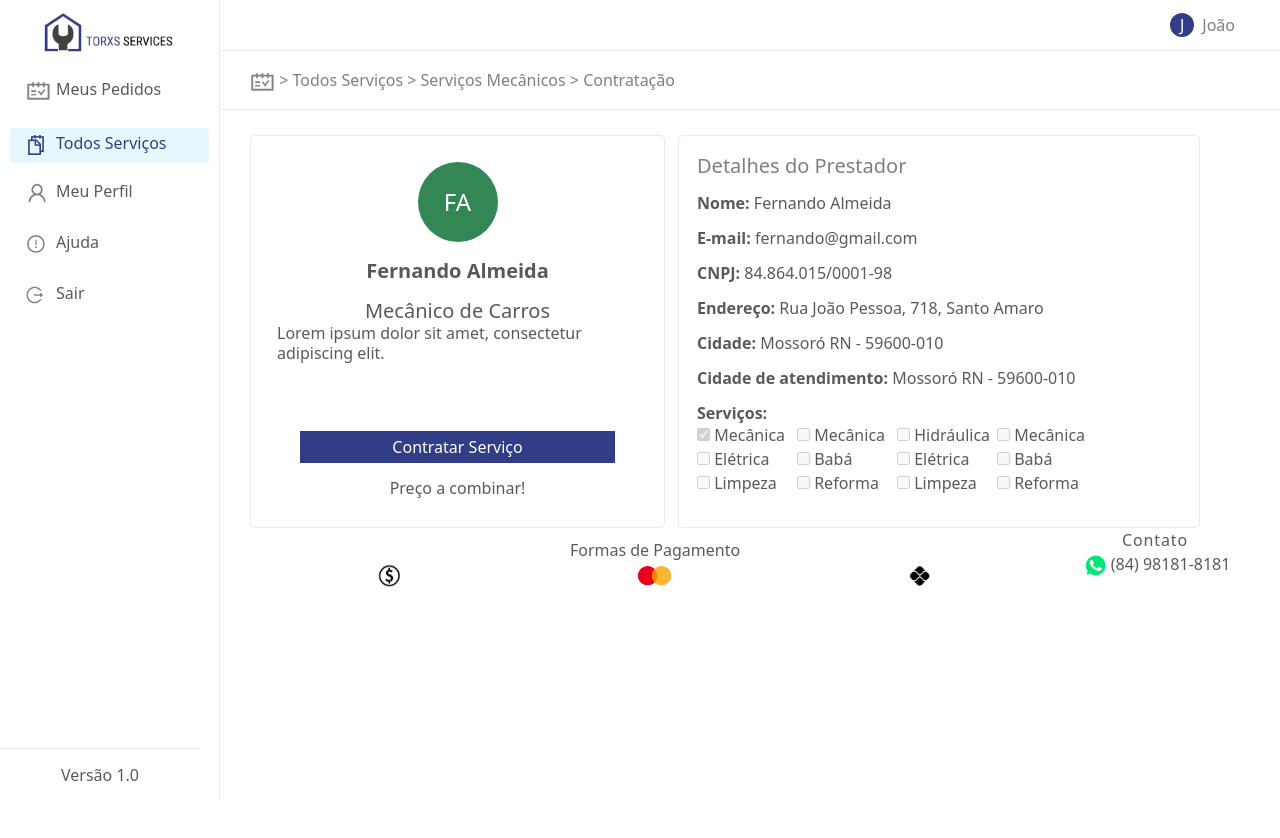
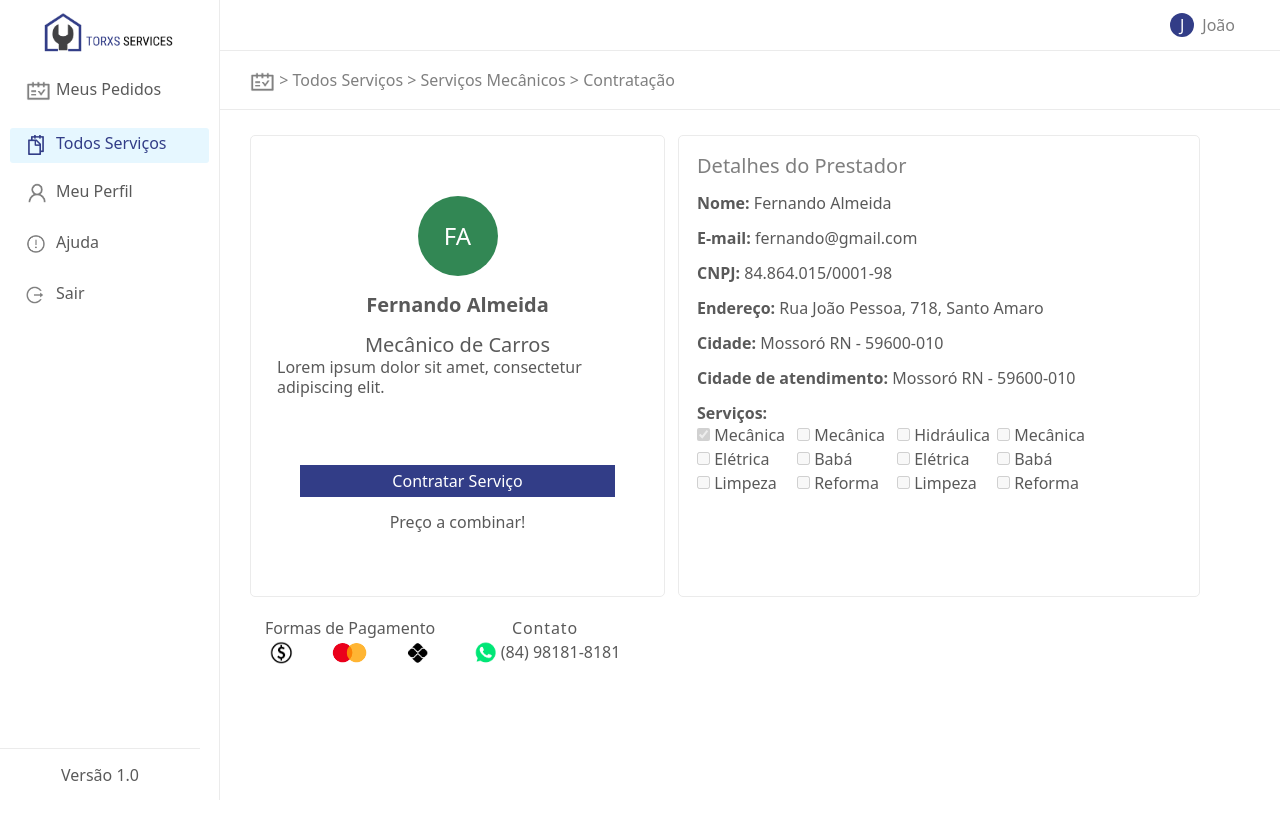
Before and after one commit to SnowGray24/DomesticGeneralServices, a React (Create React App) app: page /Contratacao in a window 1280 px wide. Shown: the top 838 px of the page. Before the commit the page ends 800 px from the top, so only its background shows below. Built offline with nearby package versions, Linux system fonts and the light colour scheme.

Commit message:
Montado layout da tela de contratação

```diff
--- a/src/Contratacao.js
+++ b/src/Contratacao.js
@@ -13,20 +13,20 @@ function Contratacao () {
     return (
         <>
         <div className='page'>
-            <main style={{display: 'flex'}}>
+            <main style={{display: 'flex', marginBottom: '72px'}}>
                 <MenuVertical options={options} selected="Todos Serviços" />
 
                 <section style={{width: '100%', color: 'rgba(0, 0, 0, 0.5)'}}>
                     <Header letraPerfil="J" nome="João"/>
                     <TitleBar step1="Todos Serviços" route1="/Todos Serviços" step2="> Serviços Mecânicos" route2="/ServicosMecanicos" step3="> Contratação" route3="/Contratacao"/>
 
-                    <section className="main">
+                    <section style={{display: 'flex', padding: '25px 30px'}}>
 
-                        <div style={{display: 'flex',}}>
+                        <div style={{display: 'flex', flexDirection: 'column'}}>
                             <CardPerfil/>
-                            <CardInformacao/>
+                            <CardPagamento/>
                         </div>
-                        <CardPagamento/>
+                        <CardInformacao/>
                     </section>
                 </section>
             </main>
--- a/src/components/contratacao/cardPagamento/CardPagamento.js
+++ b/src/components/contratacao/cardPagamento/CardPagamento.js
@@ -10,7 +10,7 @@ const CardPagamento = () =>{
 
     return (
         <div className="flex-container" style={{fontSize: '16px', color: 'rgba(0, 0, 0, 0.65)'}}>
-            <div className="flex-item-left" style={{width: '200px'}}>
+            <div  style={{width: '200px'}}>
                 <label style={{fontWeight: '500'}}>Formas de Pagamento</label>
 
                 <div style={{display: 'flex', justifyContent: 'space-around'}}>
--- a/src/components/contratacao/cardPerfil/CardPerfil.js
+++ b/src/components/contratacao/cardPerfil/CardPerfil.js
@@ -34,7 +34,7 @@ const CardPerfil = () =>{
     }
 
     return (
-        <div className="pageCentralizar" style={{width: '415px', padding: '26px', border: '1px solid rgba(235, 235, 235, 1)', borderRadius: '5px' }}>
+        <div className="pageCentralizar" style={{width: '415px', padding: '26px', border: '1px solid rgba(235, 235, 235, 1)', borderRadius: '5px', marginBottom: '19px', maxHeight: '415px' }}>
 
             { /*  Sigla do nome  */ }
             <Avatar siglaName={perfilPessoa.sigla} cor="#328754" altura="80px" largura="80px"></Avatar>
```
